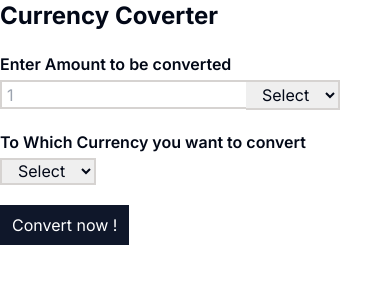
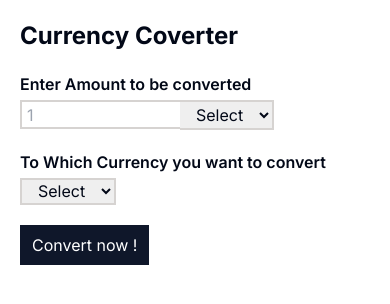
Before and after one commit to atisamakhtar/currency-converter, a Next.js app: page / in a window 390 px wide. Shown: the top 304 px of the page. Built offline with nearby package versions, Linux system fonts and the light colour scheme.

Commit message:
spacing issues resolved

```diff
--- a/src/components/Currency.jsx
+++ b/src/components/Currency.jsx
@@ -41,14 +41,14 @@ const Currency = ({ currencies }) => {
     // console.log("token", `http://data.fixer.io/api/latest?access_key=${process.env.NEXT_PUBLIC_TOKEN_KEY_FIXER}`);
 
     return (
-        <section className='md:w-[25vw] md:mt-16 m-auto' >
+        <section className='md:w-[25vw] mt-5 md:mt-16 md:m-auto mx-5' >
             <h1 className='font-bold text-2xl' >Currency Coverter</h1>
             <form action="" onSubmit={submitHandler}>
                 <div className='my-5'>
                     <label className='mb-1 block font-semibold' htmlFor="amount">Enter Amount to be converted</label>
                     <input onChange={e => {
                         setAmount(e.target.value);
-                    }} className='px-[5px] py-[0.5px] border-l-2 border-y-2 border-stone-300' type="number" placeholder='1' id='from' step="0.01" min="1" />
+                    }} className='md:w-[100%] w-40 px-[5px] py-[0.5px] border-l-2 border-y-2 border-stone-300' type="number" placeholder='1' id='from' step="0.01" min="1" />
 
                     <select onChange={(e) => {
                         // console.log(e.target.value);
```
